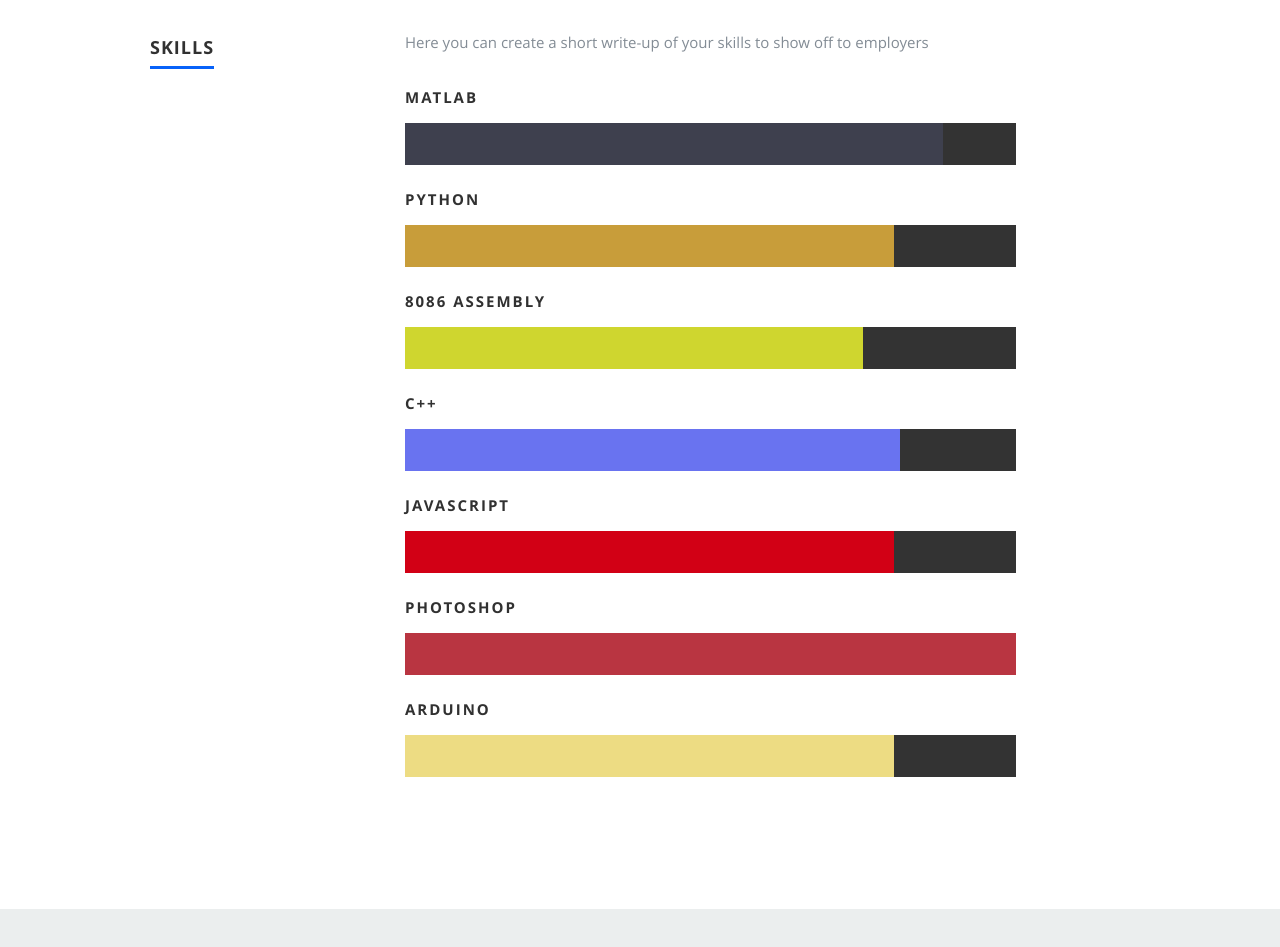
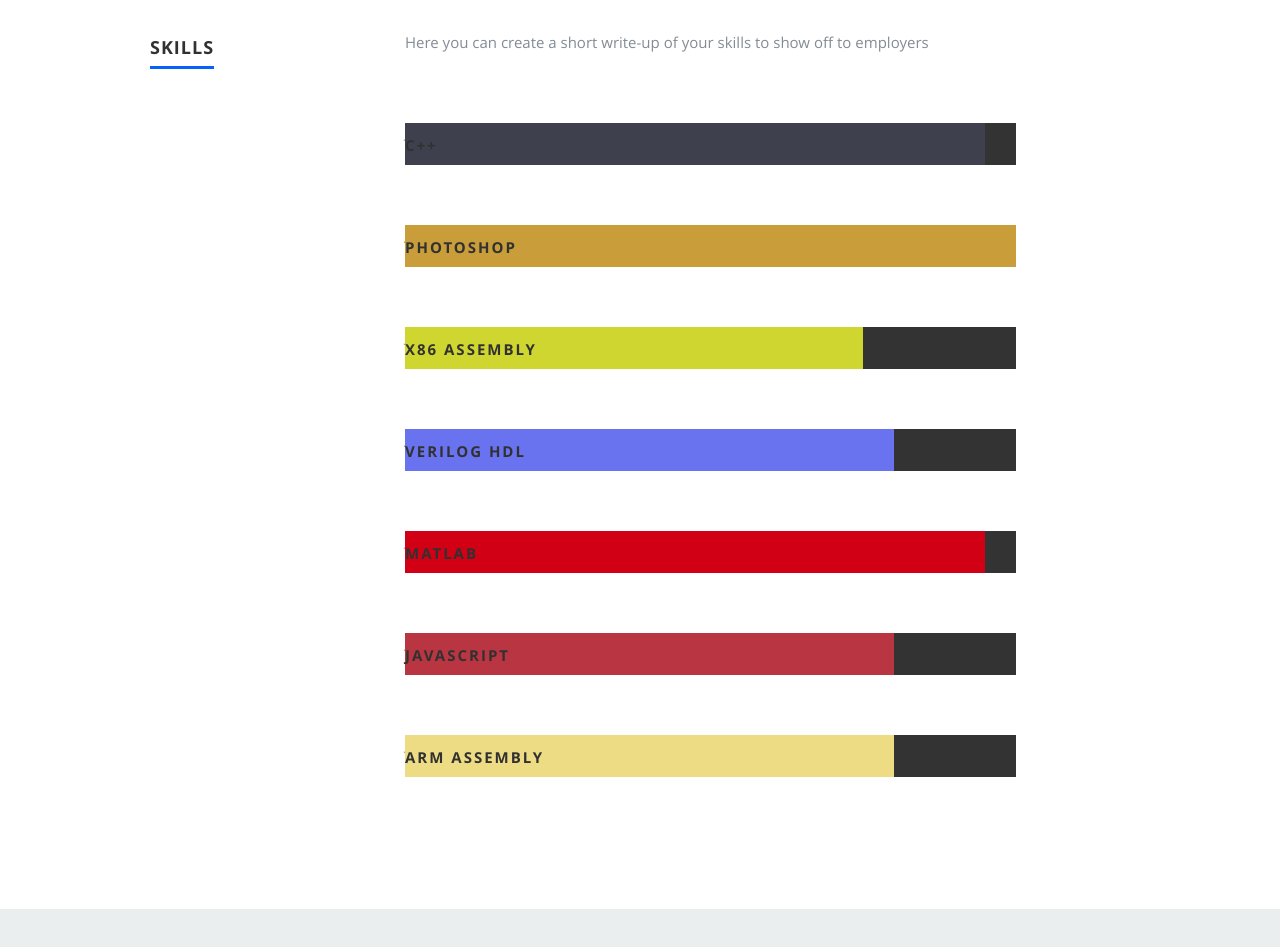
Before and after one commit to 1brahimsaid/website, a React (Create React App) app: page / in a window 1280 px wide. Shown: the part 2560-3507 px from the top of the page. Built offline with nearby package versions, Linux system fonts and the light colour scheme.

Commit message:
paragraph

```diff
--- a/public/resumeData.json
+++ b/public/resumeData.json
@@ -67,31 +67,38 @@
     ],
     "skills":[
       {
-        "name":"MATLAB",
-        "level":"88%"
+        "name":"C++",
+        "description":"Just a test1",
+        "level":"95%"
       },
       {
-        "name":"Python",
+        "name":"Photoshop",
+        "description":"Just a test1",
+        "level":"100%"
+      },
+      {
+        "name":"x86 Assembly",
+        "description":"Just a test1",
+        "level":"75%"
+      },
+      {
+        "name":"Verilog HDL",
+        "description":"Just a test1",
         "level":"80%"
       },
       {
-        "name":"8086 Assembly",
-        "level":"75%"
-      },
-      {
-        "name":"C++",
-        "level":"81%"
+        "name":"MATLAB",
+        "description":"Just a test1",
+        "level":"95%"
       },
       {
         "name":"Javascript",
+        "description":"Just a test1",
         "level":"80%"
       },
       {
-        "name":"Photoshop",
-        "level":"100%"
-      },
-      {
-        "name":"Arduino",
+        "name":"ARM Assembly",
+        "description":"Just a test1",
         "level":"80%"
       }
     ]
--- a/src/Components/Resume.js
+++ b/src/Components/Resume.js
@@ -48,9 +48,9 @@ class Resume extends Component {
       const backgroundColor = this.getRandomColor();
       const className = "bar-expand " + skills.name.toLowerCase();
       const width = skills.level;
-
       return (
         <li key={skills.name}>
+          <p>{skills.description}</p>
           <span style={{ width, backgroundColor }} className={className}></span>
           <em>{skills.name}</em>
         </li>
```
